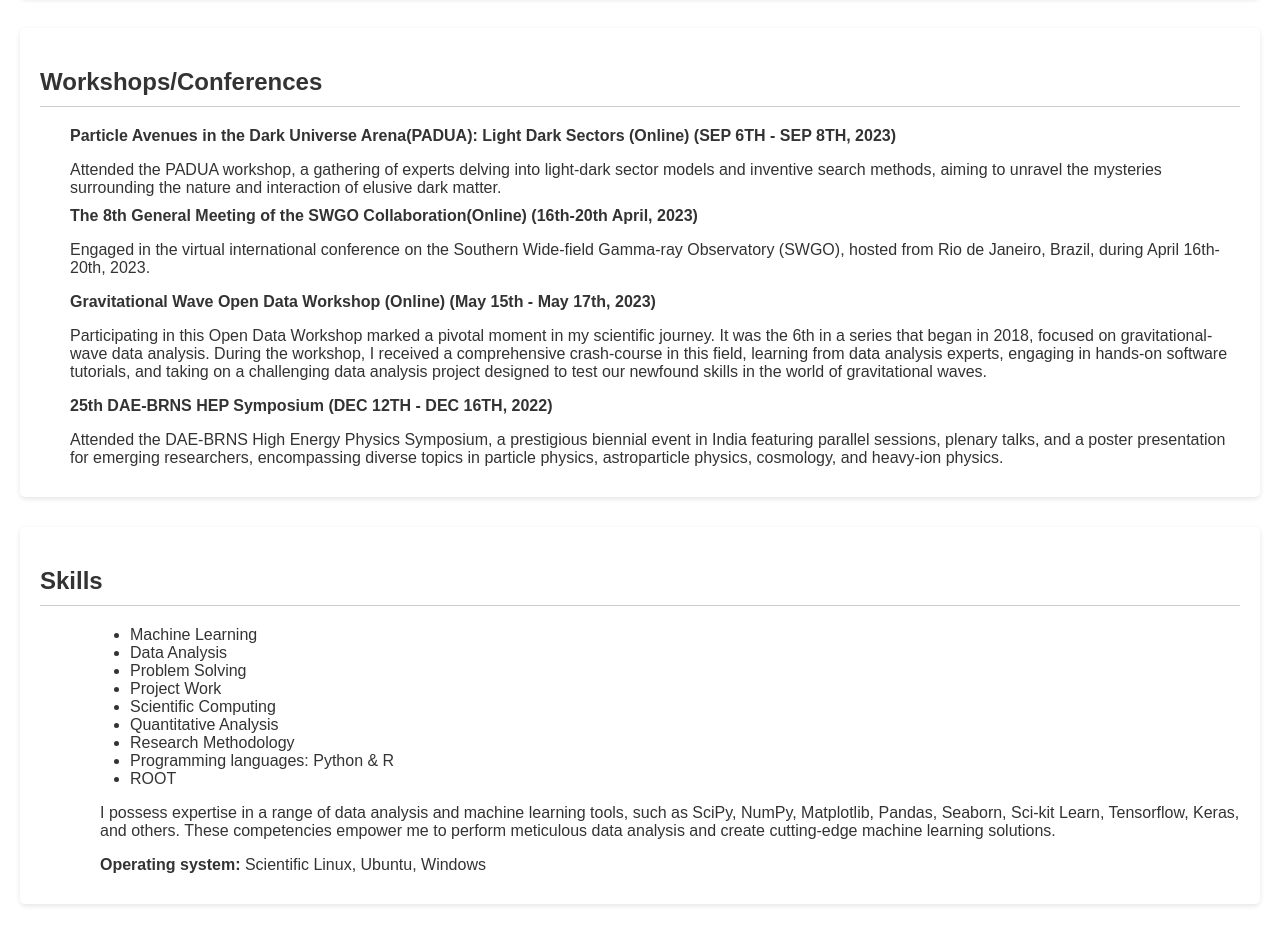
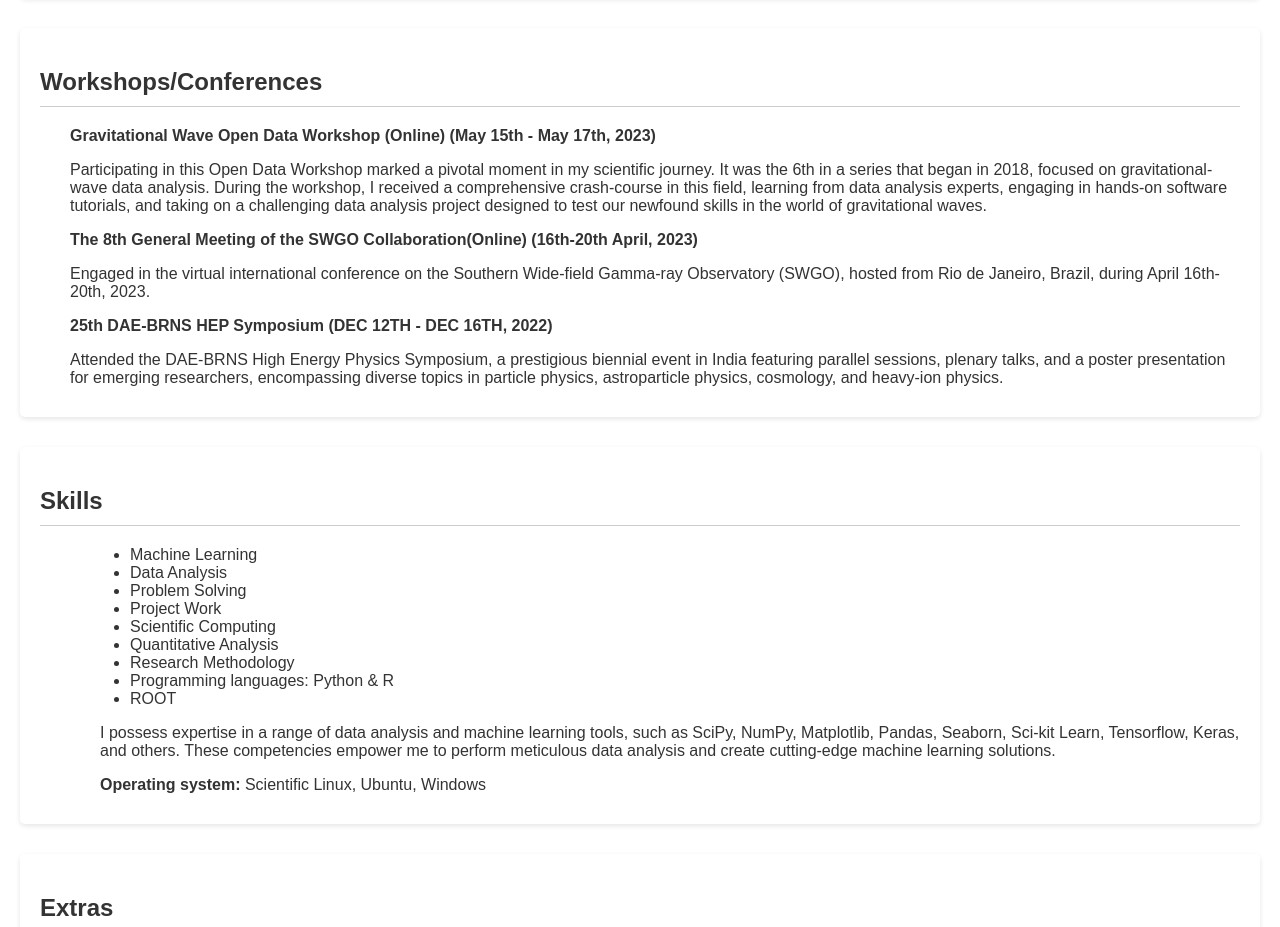
Before and after one commit to sidhu2690/resume, a plain HTML site: page index.html in a window 1280 px wide. Shown: the part 1260-2187 px from the top of the page. Drawn offline with Linux system fonts and the light colour scheme.

Commit message:
Update index.html

```diff
--- a/index.html
+++ b/index.html
@@ -102,12 +102,10 @@
         <div class="section">
         <h2>Workshops/Conferences</h2>
         <div class="content">
-            <p><strong>Particle Avenues in the Dark Universe Arena(PADUA): Light Dark Sectors (Online) (SEP 6TH - SEP 8TH, 2023)</strong></p>
-            <p>Attended the PADUA workshop, a gathering of experts delving into light-dark sector models and inventive search methods, aiming to unravel the mysteries surrounding the nature and interaction of elusive dark matter.</p
+            <p><strong>Gravitational Wave Open Data Workshop (Online) (May 15th - May 17th, 2023)</strong></p>
+            <p>Participating in this Open Data Workshop marked a pivotal moment in my scientific journey. It was the 6th in a series that began in 2018, focused on gravitational-wave data analysis. During the workshop, I received a comprehensive crash-course in this field, learning from data analysis experts, engaging in hands-on software tutorials, and taking on a challenging data analysis project designed to test our newfound skills in the world of gravitational waves.</p>
             <p><strong>The 8th General Meeting of the SWGO Collaboration(Online) (16th-20th April, 2023)</strong></p>
             <p>Engaged in the virtual international conference on the Southern Wide-field Gamma-ray Observatory (SWGO), hosted from Rio de Janeiro, Brazil, during April 16th-20th, 2023.</p>
-            <p><strong>Gravitational Wave Open Data Workshop (Online) (May 15th - May 17th, 2023)</strong></p>
-            <p>Participating in this Open Data Workshop marked a pivotal moment in my scientific journey. It was the 6th in a series that began in 2018, focused on gravitational-wave data analysis. During the workshop, I received a comprehensive crash-course in this field, learning from data analysis experts, engaging in hands-on software tutorials, and taking on a challenging data analysis project designed to test our newfound skills in the world of gravitational waves.</p>
             <p><strong>25th DAE-BRNS HEP Symposium (DEC 12TH - DEC 16TH, 2022)</strong></p>
             <p>Attended the DAE-BRNS High Energy Physics Symposium, a prestigious biennial event in India featuring parallel sessions, plenary talks, and a poster presentation for emerging researchers, encompassing diverse topics in particle physics, astroparticle physics, cosmology, and heavy-ion physics.</p>
         </div>
```
